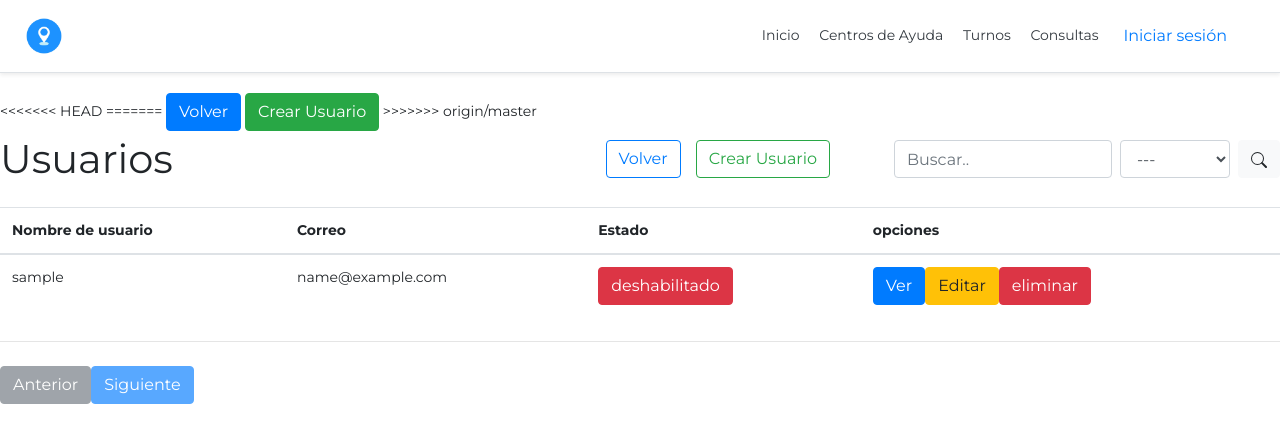
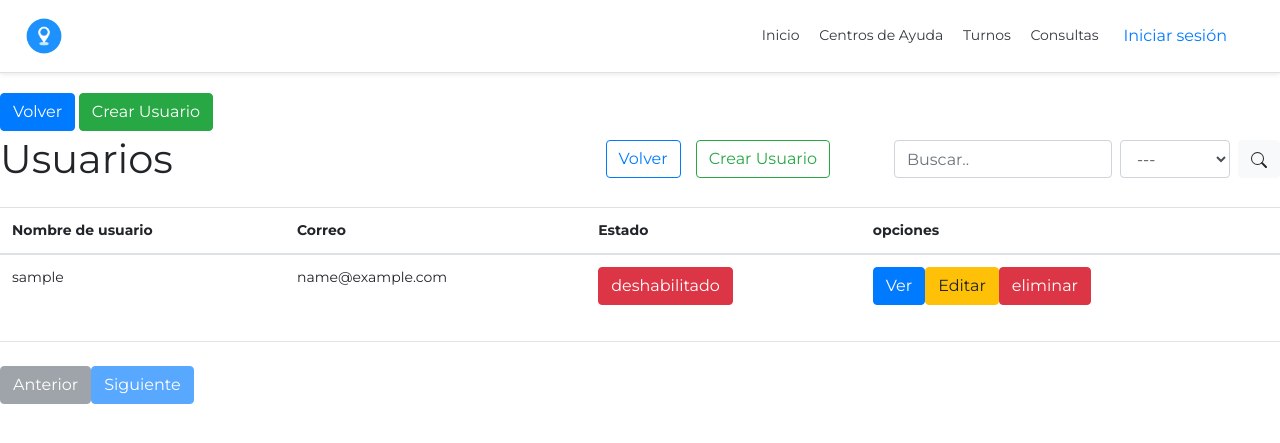
Before and after one commit to alanbisbal/Covid19, a Flask app: template app/templates/user/index.html in a window 1280 px wide. Shown: the top 443 px of the page. Run offline with Flask 2, Linux system fonts and the light colour scheme; the template is opened without the code that fills it: most values are stand-ins (such as "Sample title", 1, 10 or a date in 2020); some libraries are stand-ins or nearby versions.

Commit message:
Update index.html

```diff
--- a/app/templates/user/index.html
+++ b/app/templates/user/index.html
@@ -5,14 +5,10 @@
 {% endblock %}
 
 {% block content %}
-<<<<<<< HEAD
 
-
-
-=======
 <a href="{{ url_for('home') }}" class="btn btn-primary my-1">Volver</a>
 <a href="{{ url_for('user_new') }}" class="btn btn-success">Crear Usuario</a>
->>>>>>> origin/master
+
 <form class="form-inline md-form mr-auto mb-4" action="{{ url_for('user_search') }}">
   <h1 class="my-0 mr-md-auto font-weight-normal">Usuarios</h1>
 
@@ -49,7 +45,7 @@
     <tr>
       <td>{{ user.username }}</td>
       <td>{{ user.email }}</td>
-      </td>
+
       <td>
         {% if user.activo %}
             <form action="{{ url_for('user_activated', user_id = user.id ) }}"  method ="POST"  enctype="multipart/form-data" >
```
